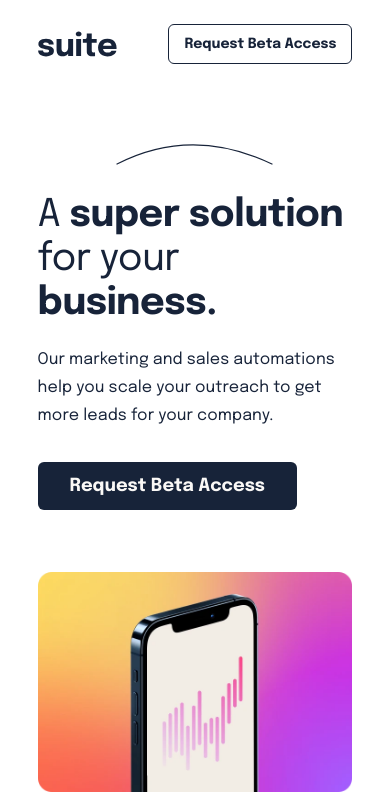
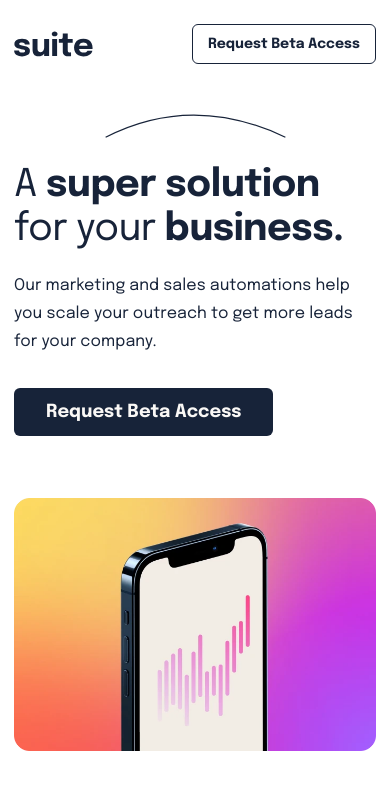
Before and after one commit to thusmiley/suite-landing-page, a plain HTML site: page index.html in a window 390 px wide. Shown: the top 808 px of the page. Drawn offline with Linux system fonts and the light colour scheme.

Commit message:
fix mobile bugs

```diff
--- a/index.html
+++ b/index.html
@@ -18,9 +18,11 @@
   </head>
   <body>
     <!-- Header -->
-    <header class="container">
-      <img class="logo" src="./assets/logo.svg" alt="" />
-      <a class="cta" href="#">Request Beta Access</a>
+    <header>
+      <section class="container">
+        <img class="logo" src="./assets/logo.svg" alt="" />
+        <a class="cta" href="#">Request Beta Access</a>
+      </section>
     </header>
 
     <!-- Main -->
@@ -44,11 +46,7 @@
             media="(max-width: 350px"
             srcset="./assets/image-hero-landscape.webp"
           />
-          <img
-            src="./assets/image-hero-landscape@2x.webp"
-            alt=""
-
-          />
+          <img src="./assets/image-hero-landscape@2x.webp" alt="" />
         </picture>
 
         <!-- Stats -->
--- a/style.sass
+++ b/style.sass
@@ -62,13 +62,17 @@ a
 
 @media only screen and (max-width: 1120px)
     .container
-        width: 689px
+       width: 689px
 @media only screen and (max-width: 690px)
     .container
         width: 343px
-
+@media only screen and (max-width: 480px)
+    .container
+        width: 100%
+        padding-left: calc(8px + 1.5625vw)
+        padding-right: calc(8px + 1.5625vw)
 // Header
-header
+header .container
     display: flex
     justify-content: space-between
     align-items: center
@@ -78,19 +82,15 @@ header
         background-color: $darkblue
 
 @media only screen and (max-width: 1120px)
-    header
+    header .container
         padding-top: 40px
 @media only screen and (max-width: 690px)
-    header
+    header .container
         padding-top: 24px
         .cta
             font-size: 14px
             padding: 12px 15px
-@media only screen and (max-width: 480px)
-    header
-        width: 100%
-        padding-left: calc(8px + 1.5625vw)
-        padding-right: calc(8px + 1.5625vw)
+
 // Hero
 .hero
     margin-top: 67px
@@ -196,9 +196,11 @@ header
 
 @media only screen and (max-width: 480px)
     .hero
-        width: 100%
-        padding-left: calc(8px + 1.5625vw)
-        padding-right: calc(8px + 1.5625vw)
+        margin-top: 0
+    .hero-left
+        h1
+            margin-left: 0
+
 // It just works
 .itworks
     display: flex
@@ -283,7 +285,13 @@ header
         margin: 0 auto
         left: center
 
-
+@media only screen and (max-width: 480px)
+    .itworks .container
+        width: 343px
+        padding-left: 0
+        padding-right: 0
+    .itworks
+        left: 0
 // Footer
 footer
     padding: 360px 0 72px 0
```
Also changed, not shown: style.css, 1 other file.
